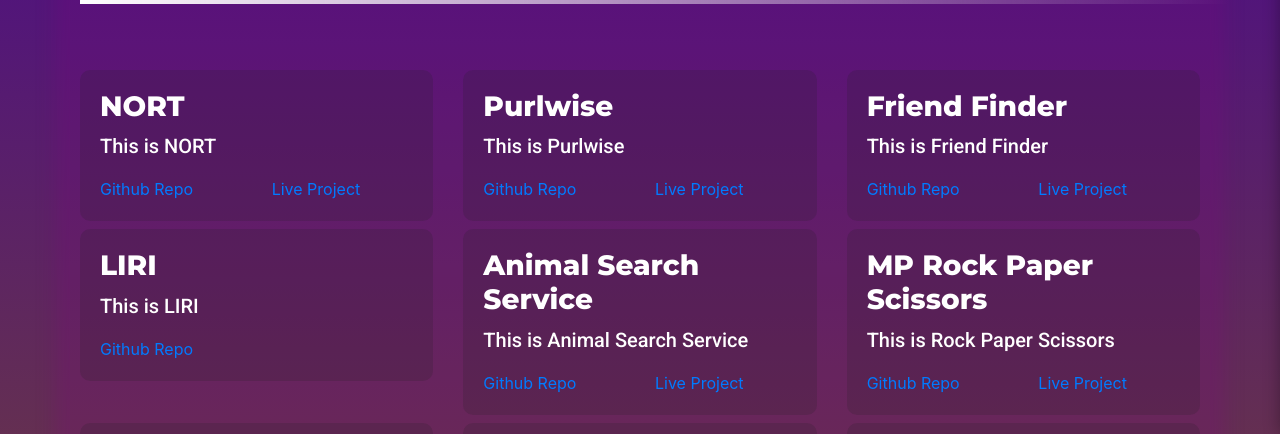
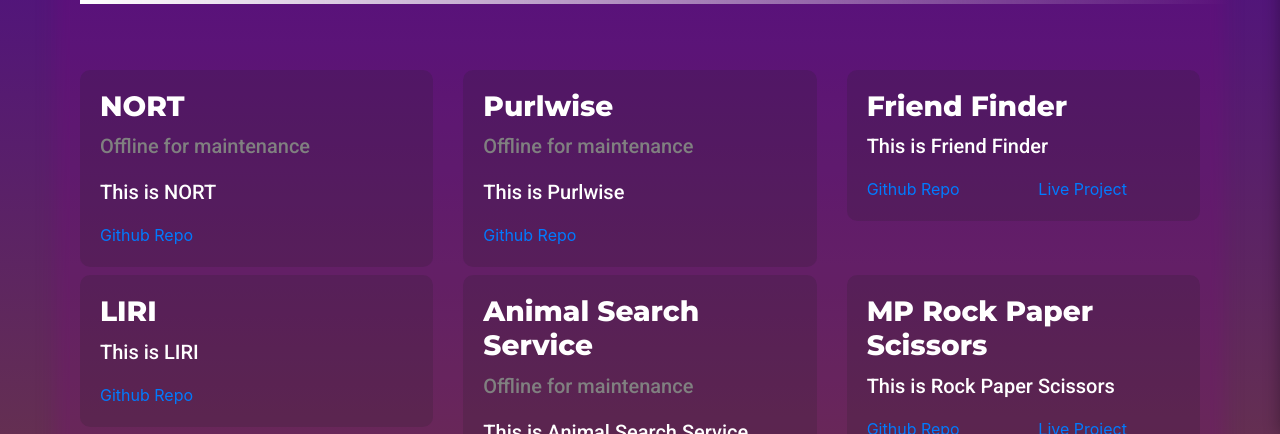
Before and after one commit to Soundwubz/soundwubz.github.io, a React (Create React App) app in the folder client/: page /projects in a window 1280 px wide. Shown: the part 366-800 px from the top of the page. Built offline with nearby package versions, Linux system fonts and the light colour scheme.

Commit message:
offline flag for project item component added

```diff
--- a/client/src/components/ProItem/index.jsx
+++ b/client/src/components/ProItem/index.jsx
@@ -4,10 +4,10 @@ import './styles.css';
 class ProItem extends React.Component {
 
     genLiveLink = () => {
-        if(this.props.liveLink !== undefined) {
+        if(this.props.liveLink !== undefined && this.props.offline === undefined) {
             return (
                 <div className="col">
-                    <a href={this.props.liveLink}>Live Project</a>
+                    <a href={this.props.liveLink} target="_blank">Live Project</a>
                 </div>
             )
         }
@@ -17,8 +17,16 @@ class ProItem extends React.Component {
         if(this.props.ghLink !== undefined) {
             return (
                 <div className="col">
-                    <a href={this.props.ghLink}>Github Repo</a>
+                    <a href={this.props.ghLink} target="_blank">Github Repo</a>
                 </div>
+            )
+        }
+    }
+
+    underMainenance = () => {
+        if(this.props.offline === true) {
+            return (
+                <p style={{color: 'grey'}}>Offline for maintenance</p>
             )
         }
     }
@@ -29,6 +37,7 @@ class ProItem extends React.Component {
                 <h3>
                     {this.props.title}
                 </h3>
+                {this.underMainenance()}
                 <div className="item-cont">
                     <div className="row">
                         <div className="col">
--- a/client/src/pages/Projects/index.jsx
+++ b/client/src/pages/Projects/index.jsx
@@ -19,6 +19,7 @@ class Projects extends React.Component {
                                         title={"NORT"}
                                         ghLink={"https://github.com/Soundwubz/NORT"}
                                         liveLink={"https://nort-game.herokuapp.com/"}
+                                        offline={true}
                                     >
                                         This is NORT
                                     </ProItem>
@@ -29,6 +30,7 @@ class Projects extends React.Component {
                                         title={"Purlwise"}
                                         ghLink={"https://github.com/Soundwubz/purlwise"}
                                         liveLink={"https://purlwise.herokuapp.com/"}
+                                        offline={true}
                                     >
                                         This is Purlwise
                                     </ProItem>
@@ -60,6 +62,7 @@ class Projects extends React.Component {
                                         title={"Animal Search Service"}
                                         ghLink={"https://soundwubz.github.io/project-1/"}
                                         liveLink={"https://github.com/Soundwubz/project-1/"}
+                                        offline={true}
                                     >
                                         This is Animal Search Service
                                     </ProItem>
```
